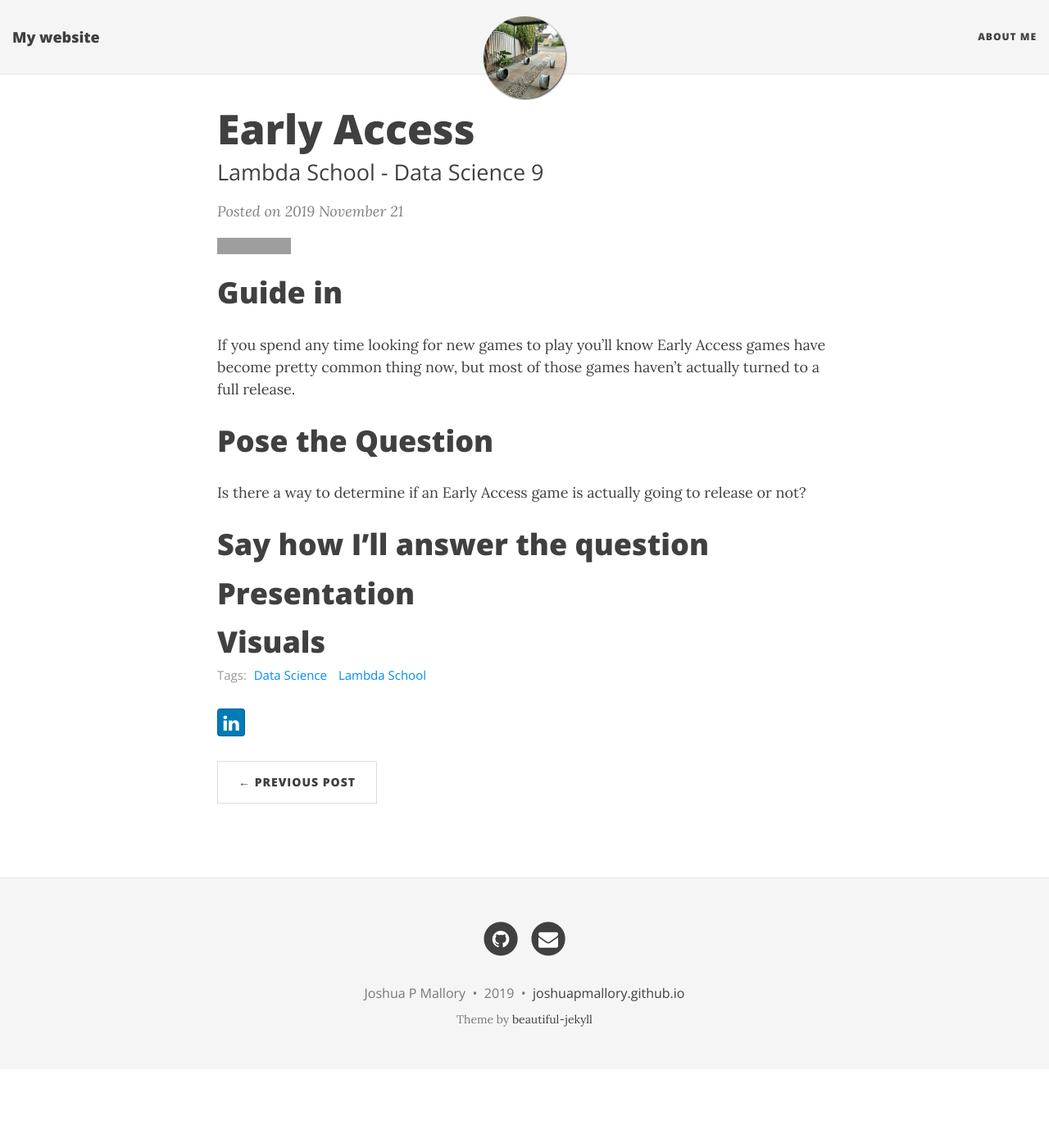
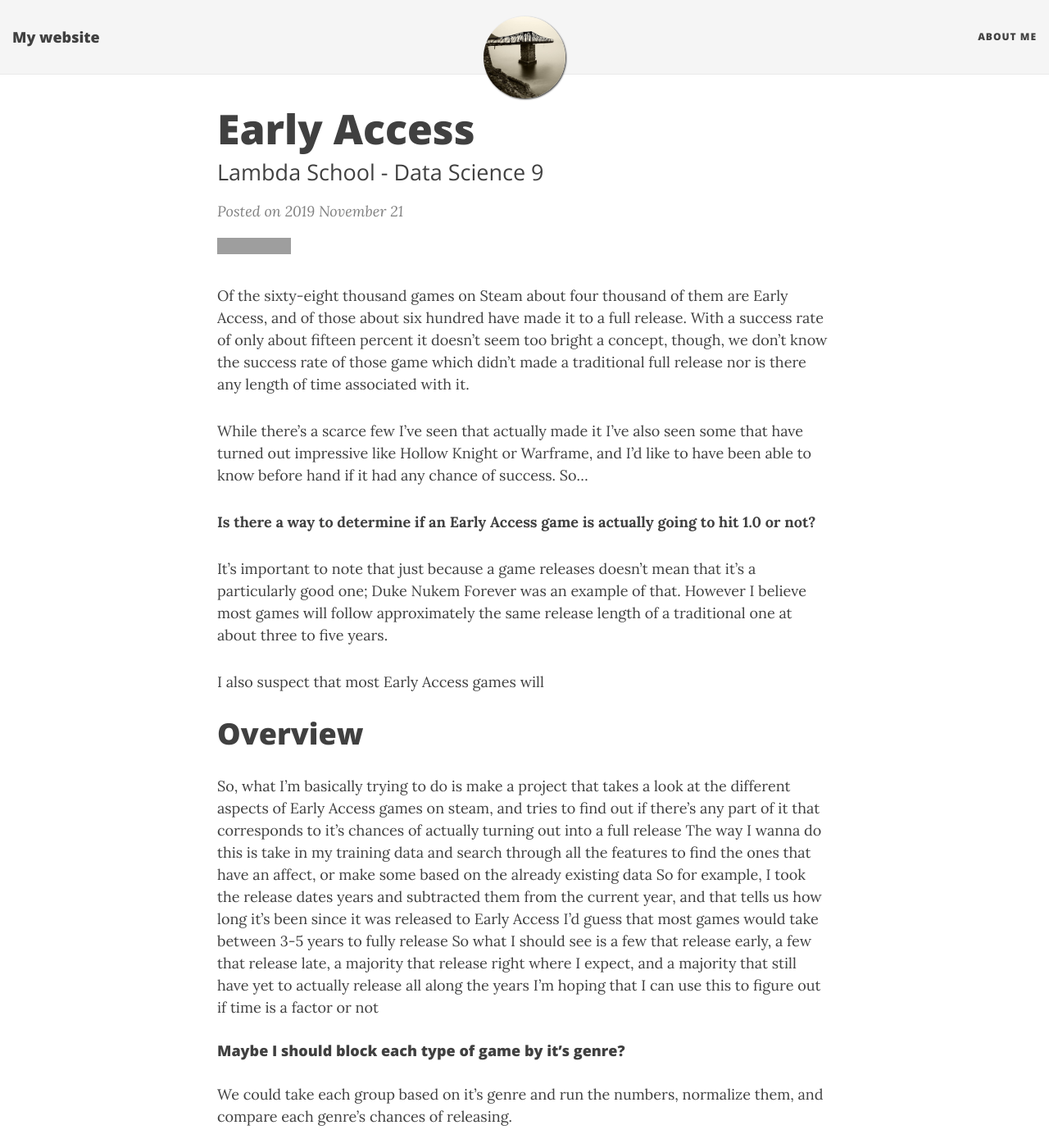
Before and after one commit to JoshuaPMallory/JoshuaPMallory.github.io, a Jekyll site: the page built from _posts/2019-11-21-Early-Access.md, in a window 1280 px wide and 1400 px high. Shown: the whole window at 82% size. Built offline with Jekyll 4.4.1, drawn with Linux system fonts in a browser that asks for light colours; nearby versions of some CDN libraries; some of the changed text lies outside the part shown; grey boxes are pictures that could not be loaded.

Commit message:
Updated image, modified the blog post

```diff
--- a/_posts/2019-11-21-Early-Access.md
+++ b/_posts/2019-11-21-Early-Access.md
@@ -8,26 +8,43 @@
 tags: [Data Science, Lambda School]
 ---
 
-# Guide in
-If you spend any time looking for new games to play you'll know Early Access games have become pretty common thing now, but most of those games haven't actually turned to a full release.
+Of the sixty-eight thousand games on Steam about four thousand of them are Early Access, and of those about six hundred have made it to a full release. With a success rate of only about fifteen percent it doesn't seem too bright a concept, though, we don't know the success rate of those game which didn't made a traditional full release nor is there any length of time associated with it.
+
+While there's a scarce few I've seen that actually made it I've also seen some that have turned out impressive like Hollow Knight or Warframe, and I'd like to have been able to know before hand if it had any chance of success. So...
+
+
+**Is there a way to determine if an Early Access game is actually going to hit 1.0 or not?**
+
+It's important to note that just because a game releases doesn't mean that it's a particularly good one; Duke Nukem Forever was an example of that. However I believe most games will follow approximately the same release length of a traditional one at about three to five years.
+
+I also suspect that most Early Access games will
+
+
+# Overview
+So, what I'm basically trying to do is make a project that takes a look at the different aspects of Early Access games on steam, and tries to find out if there's any part of it that corresponds to it's chances of actually turning out into a full release
+The way I wanna do this is take in my training data and search through all the features to find the ones that have an affect, or make some based on the already existing data
+So for example, I took the release dates years and subtracted them from the current year, and that tells us how long it's been since it was released to Early Access
+I'd guess that most games would take between 3-5 years to fully release
+So what I should see is a few that release early, a few that release late, a majority that release right where I expect, and a majority that still have yet to actually release all along the years
+I'm hoping that I can use this to figure out if time is a factor or not
+
+
+
+#### Maybe I should block each type of game by it's genre?
+We could take each group based on it's genre and run the numbers, normalize them, and compare each genre's chances of releasing.
+
+
+#### Asset flips
+
+
+
+## Presentation
 
 
 
 
-
-# Pose the Question
-Is there a way to determine if an Early Access game is actually going to release or not?
-
-
-# Say how I'll answer the question
+## Visuals
 
 
 
-
-
-# Presentation
-
-
-
-
-# Visuals
+# Conclusion
```
Also changed, not shown: img/unfinished.png.
